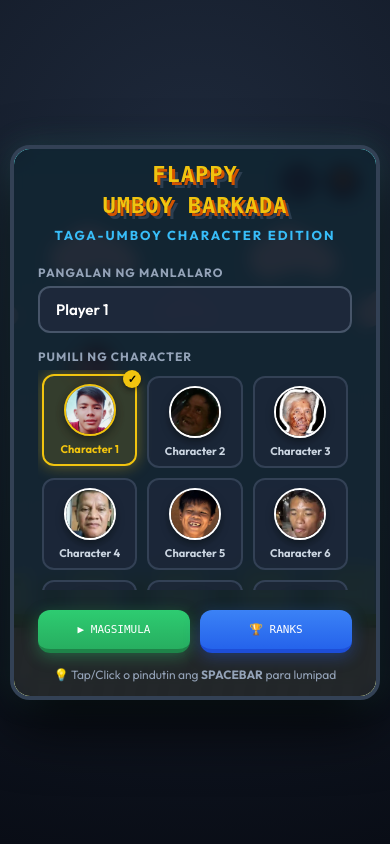
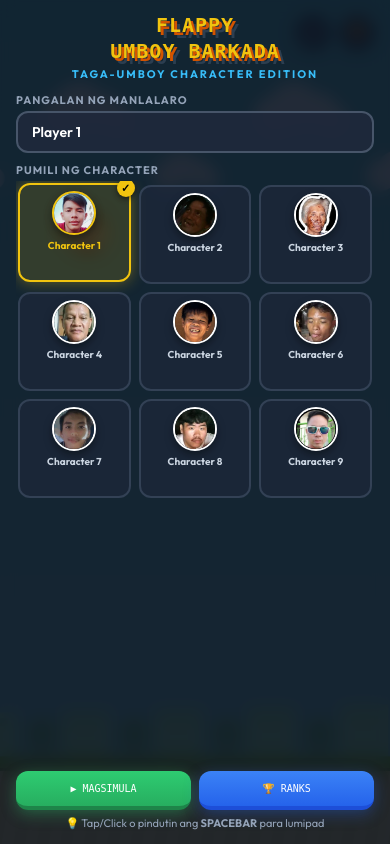
Before and after one commit to tatin0923/flappy-barkada, a PHP site: page / in a window 390 px wide. Run offline with PHP 8.4, Linux system fonts and the light colour scheme; some libraries are stand-ins or nearby versions.

Commit message:
Fix screen

```diff
--- a/css/style.css
+++ b/css/style.css
@@ -26,12 +26,15 @@ body {
   background-image: radial-gradient(circle at 50% 20%, #1e293b 0%, #090d16 100%);
   color: var(--text-light);
   min-height: 100vh;
+  min-height: 100dvh;
   display: flex;
   flex-direction: column;
   align-items: center;
   justify-content: center;
-  overflow-x: hidden;
-  padding: 10px;
+  overflow: hidden;
+  padding: 0;
+  margin: 0;
+  touch-action: manipulation;
 }
 
 .pixel-font {
@@ -42,12 +45,13 @@ body {
   position: relative;
   width: 100%;
   max-width: 440px;
+  height: min(92vh, 760px);
+  height: min(92dvh, 760px);
   background: #000;
   border-radius: 20px;
   overflow: hidden;
   box-shadow: 0 25px 60px rgba(0, 0, 0, 0.8), 0 0 30px rgba(78, 205, 196, 0.2);
   border: 4px solid #334155;
-  aspect-ratio: 400 / 600;
   display: flex;
   align-items: center;
   justify-content: center;
@@ -70,13 +74,14 @@ canvas#gameCanvas {
   height: 100%;
   display: flex;
   flex-direction: column;
-  justify-content: center;
+  justify-content: space-between;
   align-items: center;
-  padding: 24px;
+  padding: 24px 20px;
   background: rgba(10, 15, 29, 0.88);
   backdrop-filter: blur(8px);
   z-index: 10;
   transition: all 0.3s ease;
+  overflow-y: auto;
 }
 
 .overlay.hidden {
@@ -526,3 +531,104 @@ canvas#gameCanvas {
   margin-bottom: 10px;
   text-align: center;
 }
+
+/* ========================================================
+   Mobile & Responsive Device Adaptations (Phones & Tablets)
+   ======================================================== */
+@media (max-width: 600px), (max-height: 720px) {
+  body {
+    padding: 0 !important;
+    margin: 0 !important;
+    height: 100dvh !important;
+    overflow: hidden !important;
+    background: #000 !important;
+  }
+
+  .game-wrapper {
+    width: 100vw !important;
+    height: 100dvh !important;
+    max-width: 100vw !important;
+    max-height: 100dvh !important;
+    border-radius: 0 !important;
+    border: none !important;
+    box-shadow: none !important;
+  }
+
+  .overlay {
+    padding: max(14px, env(safe-area-inset-top)) 16px max(14px, env(safe-area-inset-bottom)) !important;
+    justify-content: space-between !important;
+  }
+
+  .title-container {
+    margin-bottom: 10px !important;
+  }
+
+  .game-title {
+    font-size: clamp(16px, 5.2vw, 20px) !important;
+    line-height: 1.3 !important;
+  }
+
+  .game-subtitle {
+    font-size: 11px !important;
+    margin-top: 3px !important;
+  }
+
+  .input-group {
+    margin-bottom: 10px !important;
+  }
+
+  .input-label {
+    font-size: 11px !important;
+    margin-bottom: 4px !important;
+  }
+
+  .player-input {
+    padding: 10px 14px !important;
+    font-size: 14px !important;
+  }
+
+  .char-selector-container {
+    margin-bottom: 10px !important;
+    flex: 1 !important;
+    display: flex !important;
+    flex-direction: column !important;
+    min-height: 0 !important;
+    width: 100% !important;
+  }
+
+  .char-grid {
+    flex: 1 !important;
+    max-height: 38vh !important;
+    gap: 8px !important;
+    padding: 4px 2px !important;
+  }
+
+  .char-card {
+    padding: 6px 4px !important;
+  }
+
+  .char-img {
+    width: 44px !important;
+    height: 44px !important;
+  }
+
+  .char-name {
+    font-size: 10px !important;
+    margin-top: 4px !important;
+  }
+
+  .btn-group {
+    gap: 8px !important;
+    margin-top: 4px !important;
+  }
+
+  .btn {
+    padding: 12px 14px !important;
+    font-size: 10px !important;
+  }
+
+  .tap-hint {
+    margin-top: 6px !important;
+    font-size: 11px !important;
+  }
+}
--- a/js/game.js
+++ b/js/game.js
@@ -160,8 +160,23 @@ class FlappyGame {
 
   setupDisplay() {
     const dpr = window.devicePixelRatio || 1;
+    const parent = this.canvas.parentElement || document.body;
+    const rect = parent.getBoundingClientRect();
+
+    this.width = 400;
+    if (rect.width > 0 && rect.height > 0) {
+      this.height = Math.round(400 * (rect.height / rect.width));
+    } else {
+      this.height = 600;
+    }
+
     this.canvas.width = this.width * dpr;
     this.canvas.height = this.height * dpr;
+    if (this.ctx.resetTransform) {
+      this.ctx.resetTransform();
+    } else {
+      this.ctx.setTransform(1, 0, 0, 1, 0, 0);
+    }
     this.ctx.scale(dpr, dpr);
     this.ctx.imageSmoothingEnabled = true;
   }
```
